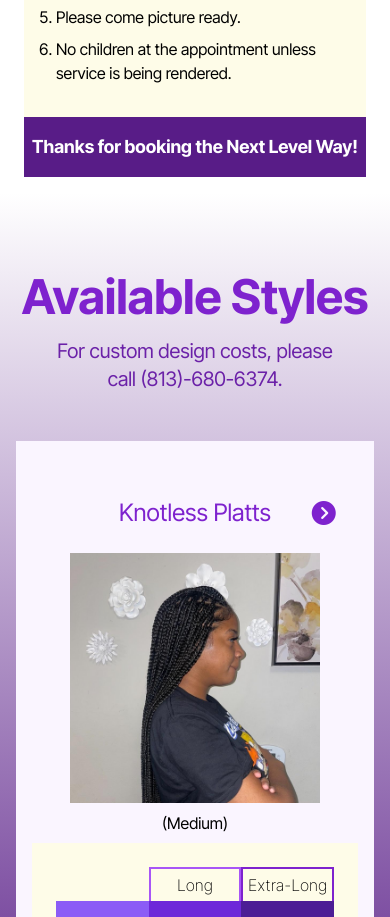
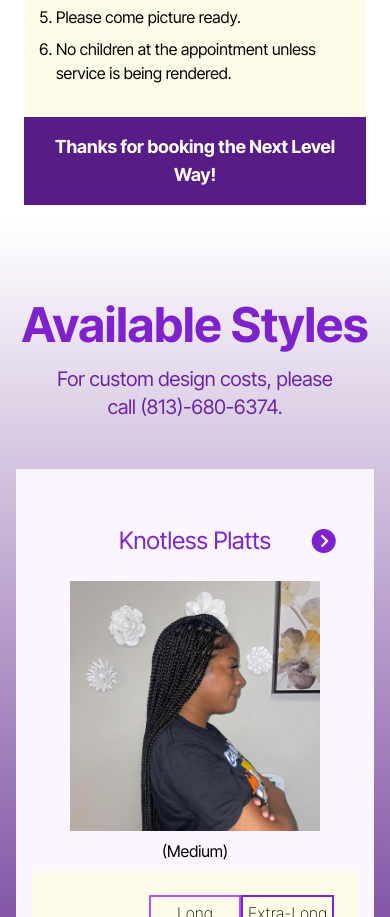
Before and after one commit to Brandon-Schefstad/nlhd-redesign, a website: page index.html in a window 390 px wide. Shown: the part 2126-3043 px from the top of the page. Drawn offline with Linux system fonts and the light colour scheme.

Commit message:
Padding on policies

```diff
--- a/index.html
+++ b/index.html
@@ -125,7 +125,7 @@
 						</li>
 					</ol>
 					<span
-						class="block bg-purple-900 py-4 text-center text-lg font-bold md:text-xl lg:text-2xl xl:m-auto xl:pt-4 xl:text-3xl"
+						class="block bg-purple-900 px-4 py-4 text-center text-lg font-bold md:text-xl lg:text-2xl xl:m-auto xl:pt-4 xl:text-3xl"
 						>Thanks for booking the Next Level Way!</span
 					>
 				</section>
```
